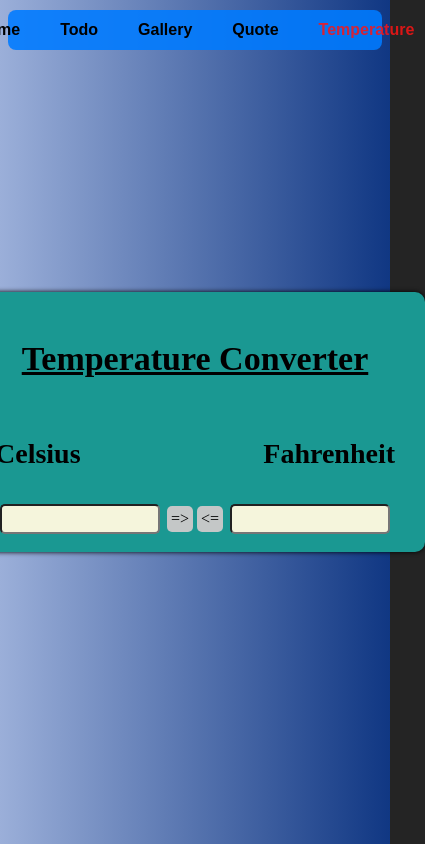
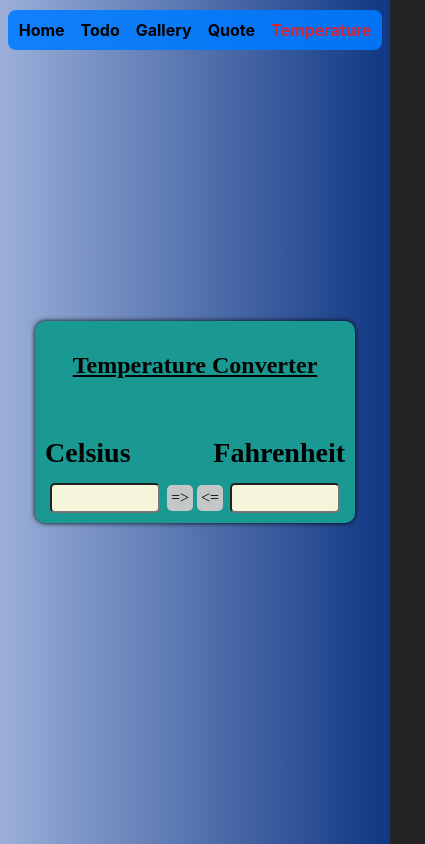
Before and after one commit to AshikParmar/React-Assignments, a React (Vite) app: page /temperature in a window 390 px wide. Shown: the whole page, 425 px wide, since content can reach past the window. Built offline with nearby package versions, Linux system fonts and the light colour scheme.

Commit message:
enhance responsiveness

```diff
--- a/src/components/Header/Header.css
+++ b/src/components/Header/Header.css
@@ -35,3 +35,9 @@
 .navbar ul li a.active-link {
     color: rgba(253, 20, 20, 0.845); /* Highlight active link */
 }
+
+@media (max-width:550px) {
+    .navbar ul li{
+        padding: 8px;
+    }
+}
--- a/src/components/ImageGallery/Image.css
+++ b/src/components/ImageGallery/Image.css
@@ -1,7 +1,7 @@
 
 
 /* General Styles */
-body {
+/* body {
     font-family: Arial, sans-serif;
     background-color: grey;
     margin: 0;
@@ -9,12 +9,12 @@ body {
     display: flex;
     align-items: center;
     justify-content: center;
-    height: 100vh;
     width: 100%;
-  }
+  } */
 
   /* Container */
   .gallery-container {
+    margin: 80px;
     width: 80%;
     max-width: 800px;
     background: white;
@@ -80,3 +80,11 @@ body {
     transform: scale(1.05);
     opacity: 0.8;
   }
+
+
+@media (max-width:600px) {
+  .image-grid {
+    grid-template-columns: repeat(1, minmax(150px, 1fr));
+    gap: 15px;
+  }
+}
--- a/src/components/QuoteGenerator/Quote.css
+++ b/src/components/QuoteGenerator/Quote.css
@@ -22,6 +22,7 @@
 #container{
     width: 600px;
     min-height: 300px;
+    margin: 80px;
     box-sizing: border-box;
     border-radius: 10px;
     display: flex;
@@ -42,3 +43,10 @@
     line-height: auto;
     color: black;
   }
+
+
+@media (max-width:600px) {
+  #container{
+    width: 300px;
+  }
+}
--- a/src/components/TempConverter/Temp.css
+++ b/src/components/TempConverter/Temp.css
@@ -30,7 +30,6 @@
 }
 
 #input{
-    margin-top: 10px;
     display: flex;
     justify-content: space-between;
 }
@@ -51,3 +50,24 @@
     border-radius: 5px;
     background-color: #c7c8c8fa;
 }
+
+@media (max-width:450px) {
+    #mydiv{
+        width: 300px;
+        height: auto;
+        padding: 10px;
+    }
+
+    #title{
+        font-size: 24px;
+    }
+
+
+    #input{
+        margin-top: -10px;
+    }
+
+    #input input{
+        min-width: 50px;
+    }
+}
--- a/src/components/ToDoApp/Todo.css
+++ b/src/components/ToDoApp/Todo.css
@@ -1,4 +1,5 @@
 .app{
+    margin: 80px;
     width: 50vw;
     padding: 20px;
     border-radius: 10px;
@@ -43,19 +44,39 @@
   .task-list {
     list-style: none;
     padding: 0;
+    width: 100%;
   }
 
   .task {
+    align-items: center;
     color: black;
     background-color: #fff;
     padding: 10px;
     margin-bottom: 10px;
     border-radius: 5px;
-    display: flex;
-    justify-content: space-between;
-    align-items: center;
+    display: grid;
+    grid-template-columns: repeat(2, minmax(50px, auto));
     cursor: pointer;
+    gap: 10px;
   }
+
+  .todo-text{
+    word-wrap: break-word;
+    overflow-wrap: break-word;
+  }
+
+
+  .todo-text p{
+    margin: 0;
+    white-space: normal;
+
+  }
+
+
+ .task .button{
+  display: flex;
+  margin-right: 5px;
+ }
 
   .task-completed{
     text-decoration: line-through;
@@ -71,7 +92,7 @@
     background-color: blue;
   }
 
-  .task #update:hover{
+  .task .update:hover{
     background-color: #1717a2;
   }
 
@@ -88,3 +109,18 @@
   .task button:hover{
     background-color: #a31a27;
   }
+
+  @media (max-width:600px){
+    .app{
+      width: 300px;
+    }
+
+    .task {
+      gap: 5px;
+    }
+
+    .button {
+      width: 100%;
+      justify-content: flex-start;
+    }
+  }
--- a/src/components/ToDoApp/Todo.jsx
+++ b/src/components/ToDoApp/Todo.jsx
@@ -56,14 +56,21 @@ function Todo() {
         </div>
         <ul className='task-list'>
           {tasks.map((task, index) => (
-            <li key={index} className={task.completed ? 'task-completed task' : 'task'}>
-              <span contentEditable={task.editable ? true : false}
+
+              <li key={index} className={task.completed ? 'task-completed task' : 'task'}>
+             <div className='todo-text'>
+              <p contentEditable={task.editable ? true : false}
               className={task.editable ? "editable" : null}
-              onDoubleClick={()=> toggleTask(index)} >{task.text}</span>
-              <div>
+              onDoubleClick={()=> toggleTask(index)} >
+               {task.text}
+              </p>
+              </div>
+              <div className='button'>
                 <button className='update' onClick={() => toggleEditable(index)} >update</button>
                 <button onClick={() => deleteTask(index)} >Delete</button>
               </div>
+
+
 
 
             </li>
--- a/src/index.css
+++ b/src/index.css
@@ -18,6 +18,7 @@ body {
   margin: 0;
   display: flex;
   place-items: center;
+  justify-content: center;
   width: 100vw;
   min-width: 320px;
   min-height: 100vh;
```
